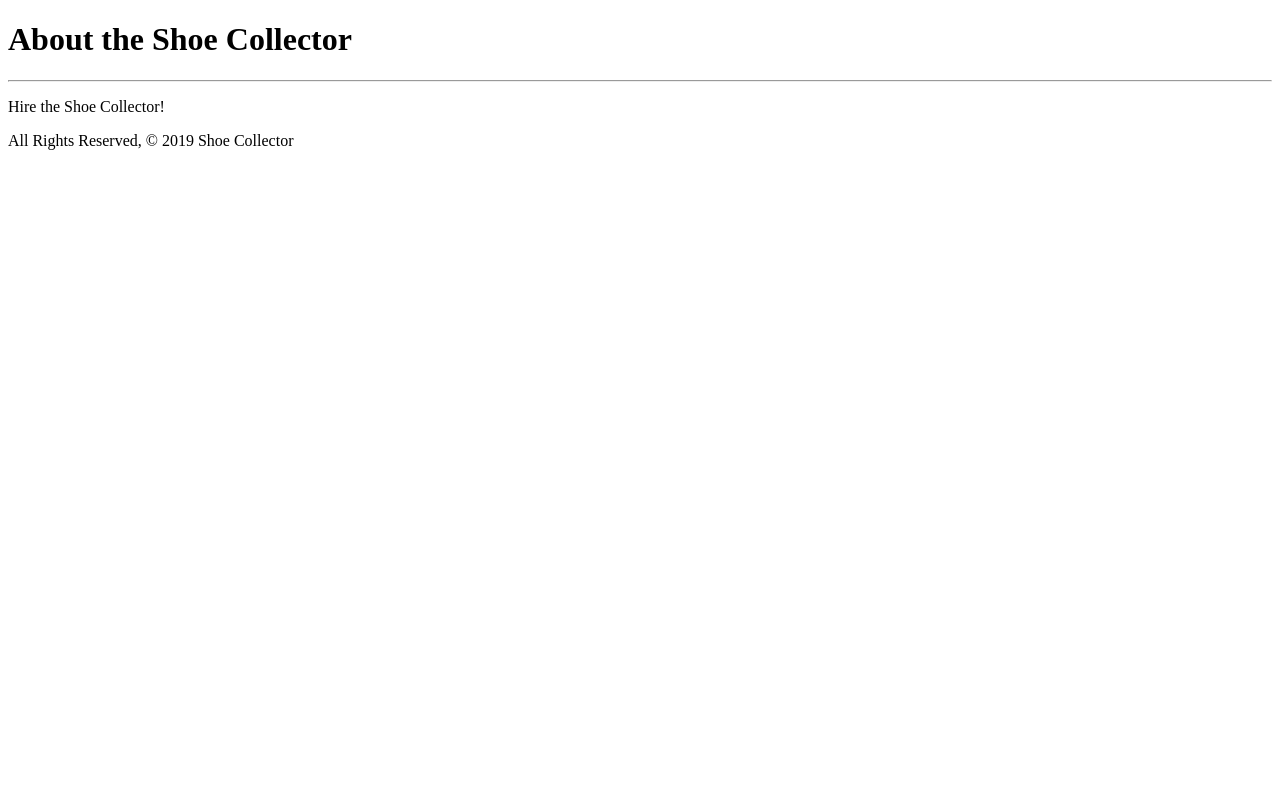
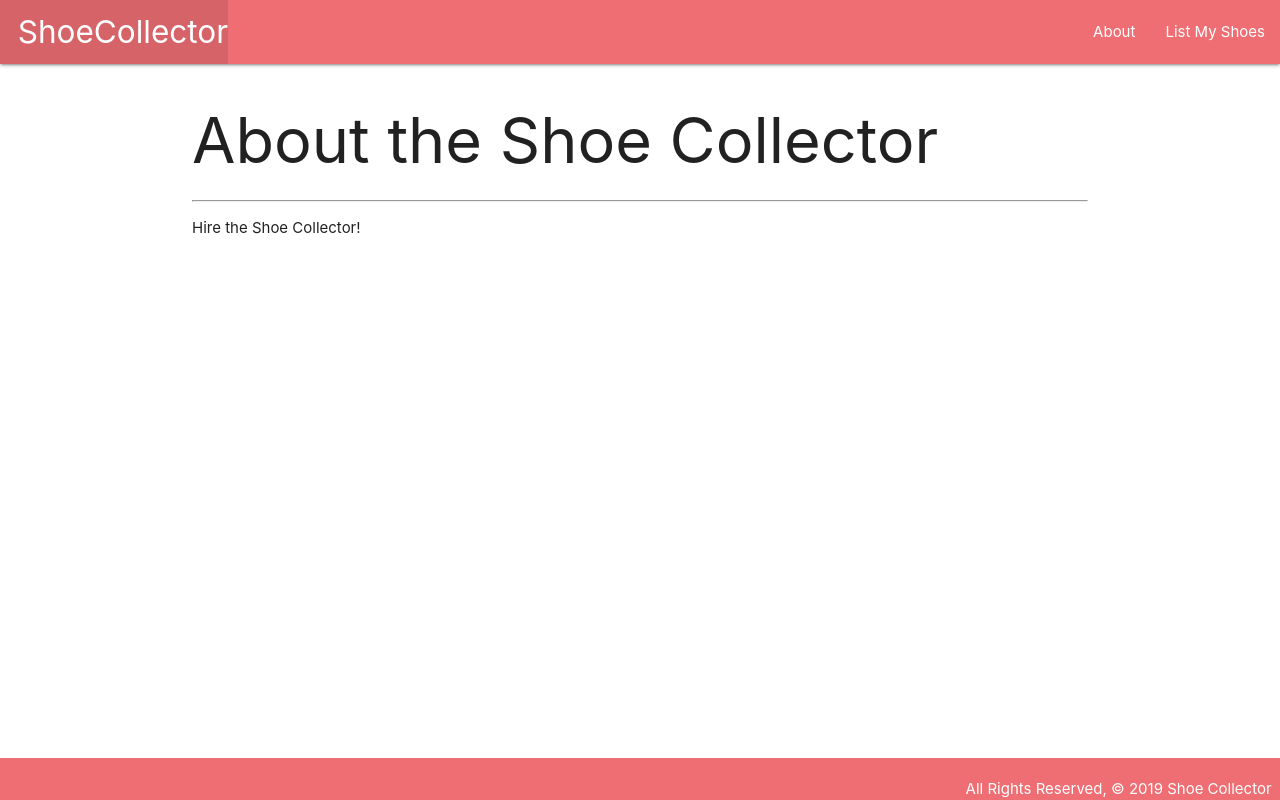
Before and after one commit to mikebailey-ga/shoecollector, a Django app: page /about/ in a window 1280 px wide. Run offline with Django 3.2, Linux system fonts and the light colour scheme.

Commit message:
add shoe index

```diff
--- /dev/null
+++ b/main_app/static/css/style.css
@@ -0,0 +1,14 @@
+body {
+    display: flex;
+    min-height: 100vh;
+    flex-direction: column;
+  }
+
+  main {
+    flex: 1 0 auto;
+  }
+
+  footer {
+    padding-top: 0;
+    text-align: right;
+  }
--- a/main_app/templates/about.html
+++ b/main_app/templates/about.html
@@ -1,15 +1,8 @@
-<!DOCTYPE html>
-<html lang="en">
-<head>
-    <meta charset="UTF-8">
-    <meta name="viewport" content="width=device-width, initial-scale=1.0">
-    <meta http-equiv="X-UA-Compatible" content="ie=edge">
-    <title>Shoe Collector</title>
-</head>
-<body>
-    <h1>About the Shoe Collector</h1>
-    <hr />
-    <p>Hire the Shoe Collector!</p>
-    <footer>All Rights Reserved, &copy; 2019 Shoe Collector</footer>
-</body>
-</html>
+{% extends 'base.html' %}
+{% block content %}
+
+<h1>About the Shoe Collector</h1>
+<hr />
+<p>Hire the Shoe Collector!</p>
+
+{% endblock %}
--- /dev/null
+++ b/main_app/templates/base.html
@@ -0,0 +1,35 @@
+{% load static %}
+
+<!DOCTYPE html>
+<html lang="en">
+<head>
+    <meta charset="UTF-8">
+    <meta name="viewport" content="width=device-width, initial-scale=1.0">
+    <meta http-equiv="X-UA-Compatible" content="ie=edge">
+    <title>Shoe Collector</title>
+    <link rel="stylesheet" href="https://cdnjs.cloudflare.com/ajax/libs/materialize/1.0.0/css/materialize.min.css">
+    <link rel="stylesheet" type="text/css" href="{% static 'css/style.css' %}">
+</head>
+<body>
+    <header class="navbar-fixed">
+        <nav>
+            <div class="nav-wrapper">
+                <ul>
+                    <li><a href="/" class="left brand-logo">&nbsp;&nbsp;ShoeCollector</a></li>
+                </ul>
+                <ul class="right">
+                    <li><a href="/about">About</a></li>
+                    <li><a href="/shoes">List My Shoes</a></li>
+                </ul>
+            </div>
+        </nav>
+    </header>
+    <main class="container">
+        {% block content %}
+        {% endblock %}
+    </main>
+  	 <footer class="page-footer">
+       <div class="right">All Rights Reserved, &copy; 2019 Shoe Collector &nbsp;</div>
+    </footer>
+</body>
+</html>
--- a/main_app/urls.py
+++ b/main_app/urls.py
@@ -4,4 +4,5 @@ from . import views
 urlpatterns = [
     path('', views.home, name='home'),
     path('about/', views.about, name='about'),
+    path('shoes/', views.shoes_index, name='shoes'),
 ]
--- a/main_app/views.py
+++ b/main_app/views.py
@@ -1,9 +1,25 @@
 from django.shortcuts import render
 from django.http import HttpResponse
 # Create your views here.
+
+class Shoe:
+    def __init__(self, name, brand, description, kind):
+        self.name = name
+        self.brand = brand
+        self.description = description
+        self.kind = kind
+
+shoes = [
+    Shoe('Indy 405', 'Alden', 'Indy shoes', 'work boot'),
+    Shoe('Jordan 3', 'Nike', 'Black Jordan 3s', 'basketball'),
+    Shoe('Cap toe brown boot', 'Allen Edmonds', 'Cap toe brown boot', 'boot')
+]
 
 def home(request):
     return HttpResponse('<h1>Test</h1>')
 
 def about(request):
     return render(request, 'about.html')
+
+def shoes_index(request):
+    return render(request, 'shoes/index.html', {'shoes': shoes})
```
Also changed, not shown: main_app/templates/shoes/index.html (added, +17 -0 lines).
